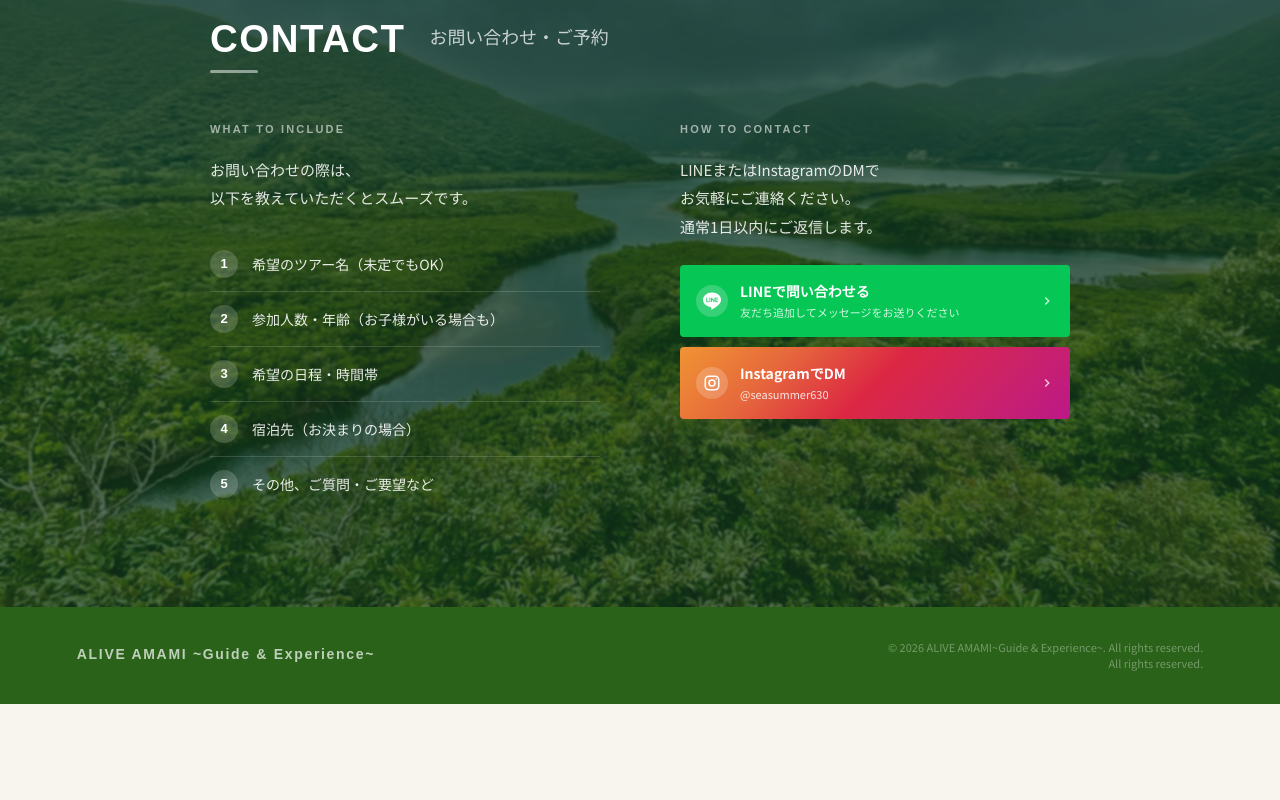
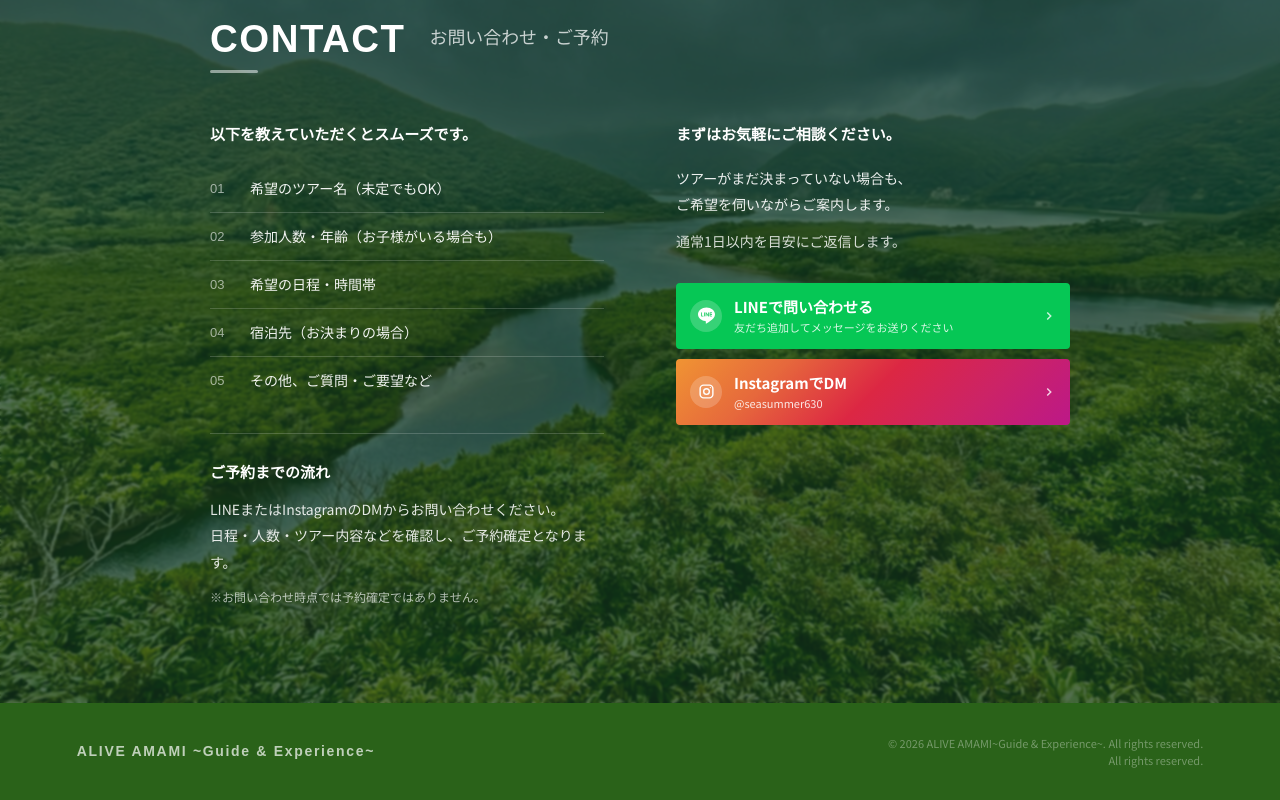
Before and after one commit to ikucha-portfolio/amami-guide-redesign, a React (Vite) app: page / in a window 1280 px wide. Shown: the part 4419-5219 px from the top of the page. Before the commit the page ends 5123 px from the top, so only its background shows below. Built offline with nearby package versions, Linux system fonts and the light colour scheme.

Commit message:
問い合わせ・ナビの調整（予約までの流れと追加）

```diff
--- a/src/components/Contact.jsx
+++ b/src/components/Contact.jsx
@@ -9,8 +9,7 @@ import {
 const C = COLORS;
 
 const LINE_URL = "https://line.me/ti/p/YDpNqHNQou";
-const INSTAGRAM_URL =
-  "https://www.instagram.com/seasummer630/";
+const INSTAGRAM_URL = "https://www.instagram.com/seasummer630/";
 
 export default function Contact() {
   const contactItems = [
@@ -27,13 +26,16 @@ export default function Contact() {
       style={{
         ...SECTION,
         position: "relative",
-       backgroundImage: `url("${import.meta.env.BASE_URL}images/amami2.jpeg")`,
+        backgroundImage: `url("${import.meta.env.BASE_URL}images/amami2.jpeg")`,
         backgroundSize: "cover",
         backgroundPosition: "center center",
         backgroundAttachment: "fixed",
       }}
     >
-      {/* Overlay */}
+      {/* ========================================
+          Overlay
+      ======================================== */}
+
       <div
         style={{
           position: "absolute",
@@ -51,49 +53,54 @@ export default function Contact() {
           zIndex: 1,
         }}
       >
-        {/* Section Header */}
+        {/* ========================================
+            Section Header
+        ======================================== */}
+
         <SectionHeader
           title="CONTACT"
           subtitle="お問い合わせ・ご予約"
           light
         />
 
-        {/* Contact Content */}
+        {/* ========================================
+            Contact Content
+        ======================================== */}
+
         <div
           className="contact-grid"
           style={{
             display: "grid",
             gridTemplateColumns: "1fr 1fr",
-            gap: "80px",
+            gap: "72px",
             alignItems: "start",
           }}
         >
           {/* ========================================
-              WHAT TO INCLUDE
+              LEFT
+              お問い合わせ時に必要な情報
           ======================================== */}
 
           <div>
-            <ContactLabel>
-              WHAT TO INCLUDE
-            </ContactLabel>
-
-            <p
+            <h3
               style={{
+                margin: "0 0 18px",
                 fontSize: "15px",
-                color: "rgba(255,255,255,0.88)",
-                lineHeight: 1.9,
-                margin: "0 0 24px",
+                fontWeight: 600,
+                lineHeight: 1.7,
+                color: "#FFFFFF",
               }}
             >
-              お問い合わせの際は、
-              <br />
               以下を教えていただくとスムーズです。
-            </p>
+            </h3>
+
+            {/* Contact Items */}
 
             <div
               style={{
                 display: "flex",
                 flexDirection: "column",
+                width: "100%",
               }}
             >
               {contactItems.map((item, index) => (
@@ -102,41 +109,35 @@ export default function Contact() {
                   style={{
                     display: "flex",
                     alignItems: "center",
-                    gap: "14px",
-                    padding: "13px 0",
+                    gap: "16px",
+                    minHeight: "48px",
                     borderBottom:
                       index < contactItems.length - 1
-                        ? "1px solid rgba(255,255,255,0.15)"
+                        ? "1px solid rgba(255,255,255,0.18)"
                         : "none",
                   }}
                 >
                   {/* Number */}
-                  <div
+
+                  <span
                     style={{
-                      width: "28px",
-                      height: "28px",
-                      borderRadius: "50%",
-                      background:
-                        "rgba(255,255,255,0.18)",
-                      display: "flex",
-                      alignItems: "center",
-                      justifyContent: "center",
+                      width: "24px",
                       flexShrink: 0,
                       fontFamily: "'Cabin', sans-serif",
                       fontSize: "13px",
-                      fontWeight: 700,
-                      color: "#FFFFFF",
+                      color: "rgba(255,255,255,0.58)",
                     }}
                   >
-                    {index + 1}
-                  </div>
+                    {String(index + 1).padStart(2, "0")}
+                  </span>
 
                   {/* Text */}
+
                   <span
                     style={{
                       fontSize: "14px",
-                      color: "rgba(255,255,255,0.9)",
-                      lineHeight: 1.6,
+                      color: "rgba(255,255,255,0.94)",
+                      lineHeight: 1.5,
                     }}
                   >
                     {item}
@@ -144,43 +145,120 @@ export default function Contact() {
                 </div>
               ))}
             </div>
+
+            {/* ========================================
+                Reservation Flow
+            ======================================== */}
+
+            <div
+              style={{
+                marginTop: "28px",
+                width: "100%",
+              }}
+            >
+              {/* Divider */}
+
+              <div
+                style={{
+                  width: "100%",
+                  borderTop: "1px solid rgba(255,255,255,0.18)",
+                  marginBottom: "26px",
+                }}
+              />
+
+              <h3
+                style={{
+                  margin: "0 0 12px",
+                  fontSize: "15px",
+                  fontWeight: 600,
+                  lineHeight: 1.6,
+                  color: "#FFFFFF",
+                }}
+              >
+                ご予約までの流れ
+              </h3>
+
+              <p
+                style={{
+                  margin: 0,
+                  fontSize: "14px",
+                  color: "rgba(255,255,255,0.88)",
+                  lineHeight: 1.9,
+                }}
+              >
+                LINEまたはInstagramのDMからお問い合わせください。
+                <br />
+                日程・人数・ツアー内容などを確認し、ご予約確定となります。
+              </p>
+
+              <p
+                style={{
+                  margin: "10px 0 0",
+                  fontSize: "12px",
+                  color: "rgba(255,255,255,0.68)",
+                  lineHeight: 1.8,
+                }}
+              >
+                ※お問い合わせ時点では予約確定ではありません。
+              </p>
+            </div>
           </div>
 
           {/* ========================================
-              HOW TO CONTACT
+              RIGHT
+              お問い合わせ・CTA
           ======================================== */}
 
           <div>
-            <ContactLabel>
-              HOW TO CONTACT
-            </ContactLabel>
+            <h3
+              style={{
+                margin: "0 0 18px",
+                fontSize: "15px",
+                fontWeight: 600,
+                lineHeight: 1.7,
+                color: "#FFFFFF",
+              }}
+            >
+              まずはお気軽にご相談ください。
+            </h3>
 
             <p
               style={{
-                fontSize: "15px",
-                color: "rgba(255,255,255,0.88)",
+                margin: "0 0 10px",
+                fontSize: "14px",
                 lineHeight: 1.9,
-                margin: "0 0 24px",
+                color: "rgba(255,255,255,0.92)",
               }}
             >
-              LINEまたはInstagramのDMで
+              ツアーがまだ決まっていない場合も、
               <br />
-              お気軽にご連絡ください。
-              <br />
-              通常1日以内にご返信します。
+              ご希望を伺いながらご案内します。
             </p>
 
-            {/* Contact Buttons */}
+            <p
+              style={{
+                margin: "0 0 28px",
+                fontSize: "14px",
+                lineHeight: 1.9,
+                color: "rgba(255,255,255,0.82)",
+              }}
+            >
+              通常1日以内を目安にご返信します。
+            </p>
+
+            {/* ========================================
+                CTA
+            ======================================== */}
+
             <div
               style={{
                 display: "flex",
                 flexDirection: "column",
                 gap: "10px",
+                maxWidth: "470px",
               }}
             >
-              {/* ========================================
-                  LINE
-              ======================================== */}
+              {/* LINE */}
 
               <a
                 href={LINE_URL}
@@ -198,8 +276,8 @@ export default function Contact() {
                 >
                   <div style={iconCircleStyle}>
                     <svg
-                      width="18"
-                      height="18"
+                      width="17"
+                      height="17"
                       viewBox="0 0 24 24"
                       fill="white"
                       aria-hidden="true"
@@ -212,8 +290,8 @@ export default function Contact() {
                     <div
                       style={{
                         color: "#FFFFFF",
-                        fontWeight: 700,
-                        fontSize: "14px",
+                        fontWeight: 600,
+                        fontSize: "15px",
                         lineHeight: 1.4,
                       }}
                     >
@@ -222,8 +300,7 @@ export default function Contact() {
 
                     <div
                       style={{
-                        color:
-                          "rgba(255,255,255,0.82)",
+                        color: "rgba(255,255,255,0.84)",
                         fontSize: "11px",
                         lineHeight: 1.5,
                         marginTop: "2px",
@@ -237,9 +314,7 @@ export default function Contact() {
                 <ArrowIcon />
               </a>
 
-              {/* ========================================
-                  INSTAGRAM
-              ======================================== */}
+              {/* Instagram */}
 
               <a
                 href={INSTAGRAM_URL}
@@ -265,8 +340,8 @@ export default function Contact() {
                     <div
                       style={{
                         color: "#FFFFFF",
-                        fontWeight: 700,
-                        fontSize: "14px",
+                        fontWeight: 600,
+                        fontSize: "15px",
                         lineHeight: 1.4,
                       }}
                     >
@@ -275,8 +350,7 @@ export default function Contact() {
 
                     <div
                       style={{
-                        color:
-                          "rgba(255,255,255,0.85)",
+                        color: "rgba(255,255,255,0.86)",
                         fontSize: "11px",
                         lineHeight: 1.5,
                         marginTop: "2px",
@@ -294,7 +368,10 @@ export default function Contact() {
         </div>
       </div>
 
-      {/* Mobile Responsive */}
+      {/* ========================================
+          Mobile Responsive
+      ======================================== */}
+
       <style>{`
         @media (max-width: 768px) {
           #contact {
@@ -303,32 +380,15 @@ export default function Contact() {
 
           #contact .contact-grid {
             grid-template-columns: 1fr !important;
-            gap: 52px !important;
+            gap: 48px !important;
+          }
+
+          #contact .contact-grid > div {
+            max-width: 100% !important;
           }
         }
       `}</style>
     </section>
-  );
-}
-
-/* ========================================
-   Contact Label
-======================================== */
-
-function ContactLabel({ children }) {
-  return (
-    <div
-      style={{
-        fontFamily: "'Cabin', sans-serif",
-        fontSize: "11px",
-        fontWeight: 700,
-        letterSpacing: "0.2em",
-        color: "rgba(255,255,255,0.58)",
-        marginBottom: "18px",
-      }}
-    >
-      {children}
-    </div>
   );
 }
 
@@ -343,20 +403,19 @@ function contactButtonStyle(background) {
     justifyContent: "space-between",
 
     width: "100%",
-    minHeight: "72px",
+    minHeight: "66px",
 
     boxSizing: "border-box",
 
     background,
     borderRadius: "4px",
 
-    padding: "12px 16px",
+    padding: "10px 14px",
 
     textDecoration: "none",
     cursor: "pointer",
 
-    transition:
-      "transform 0.2s ease, opacity 0.2s ease",
+    transition: "transform 0.2s ease, opacity 0.2s ease",
   };
 }
 
@@ -367,7 +426,7 @@ function contactButtonStyle(background) {
 const iconCircleStyle = {
   width: "32px",
   height: "32px",
-  borderRadius: "70%",
+  borderRadius: "50%",
 
   background: "rgba(255,255,255,0.2)",
 
@@ -385,8 +444,8 @@ const iconCircleStyle = {
 function InstagramIcon() {
   return (
     <svg
-      width="18"
-      height="18"
+      width="17"
+      height="17"
       viewBox="0 0 24 24"
       fill="none"
       stroke="#FFFFFF"
@@ -395,7 +454,6 @@ function InstagramIcon() {
       strokeLinejoin="round"
       aria-hidden="true"
     >
-      {/* Outer rounded square */}
       <rect
         x="3"
         y="3"
@@ -404,14 +462,12 @@ function InstagramIcon() {
         rx="5"
       />
 
-      {/* Center circle */}
       <circle
         cx="12"
         cy="12"
         r="4"
       />
 
-      {/* Top-right dot */}
       <circle
         cx="17.5"
         cy="6.5"
@@ -434,7 +490,7 @@ function ArrowIcon() {
       height="14"
       viewBox="0 0 24 24"
       fill="none"
-      stroke="rgba(255,255,255,0.75)"
+      stroke="rgba(255,255,255,0.8)"
       strokeWidth="2.5"
       aria-hidden="true"
       style={{
```
Also changed, not shown: src/components/Nav.jsx (+2 -14 lines).
